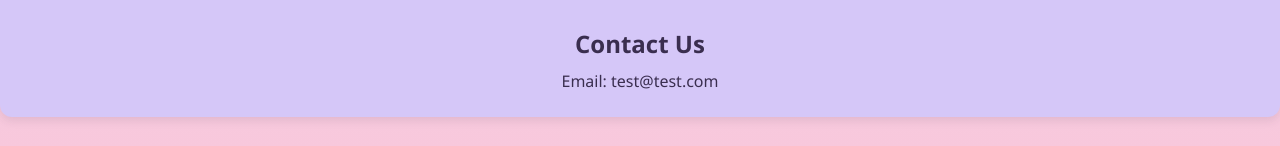
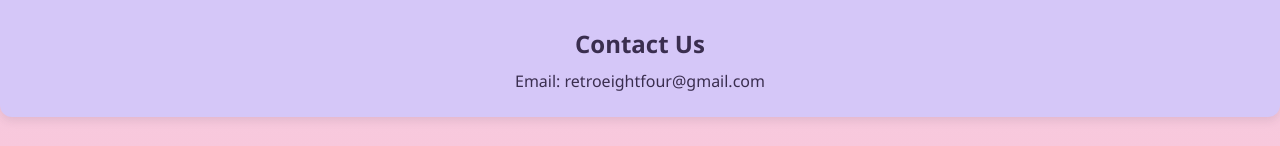
Before and after one commit to AaronChallinor/R84, a plain HTML site: page bartop-multicades.html in a window 1280 px wide. Shown: the part 1121-1267 px from the top of the page. Drawn offline with Linux system fonts and the light colour scheme.

Commit message:
Update bartop-multicades.html

```diff
--- a/bartop-multicades.html
+++ b/bartop-multicades.html
@@ -97,7 +97,7 @@
 
     <section class="contact-section">
         <h2>Contact Us</h2>
-        <p>Email: test@test.com</p>
+        <p>Email: retroeightfour@gmail.com</p>
     </section>
 </body>
 </html>
```
